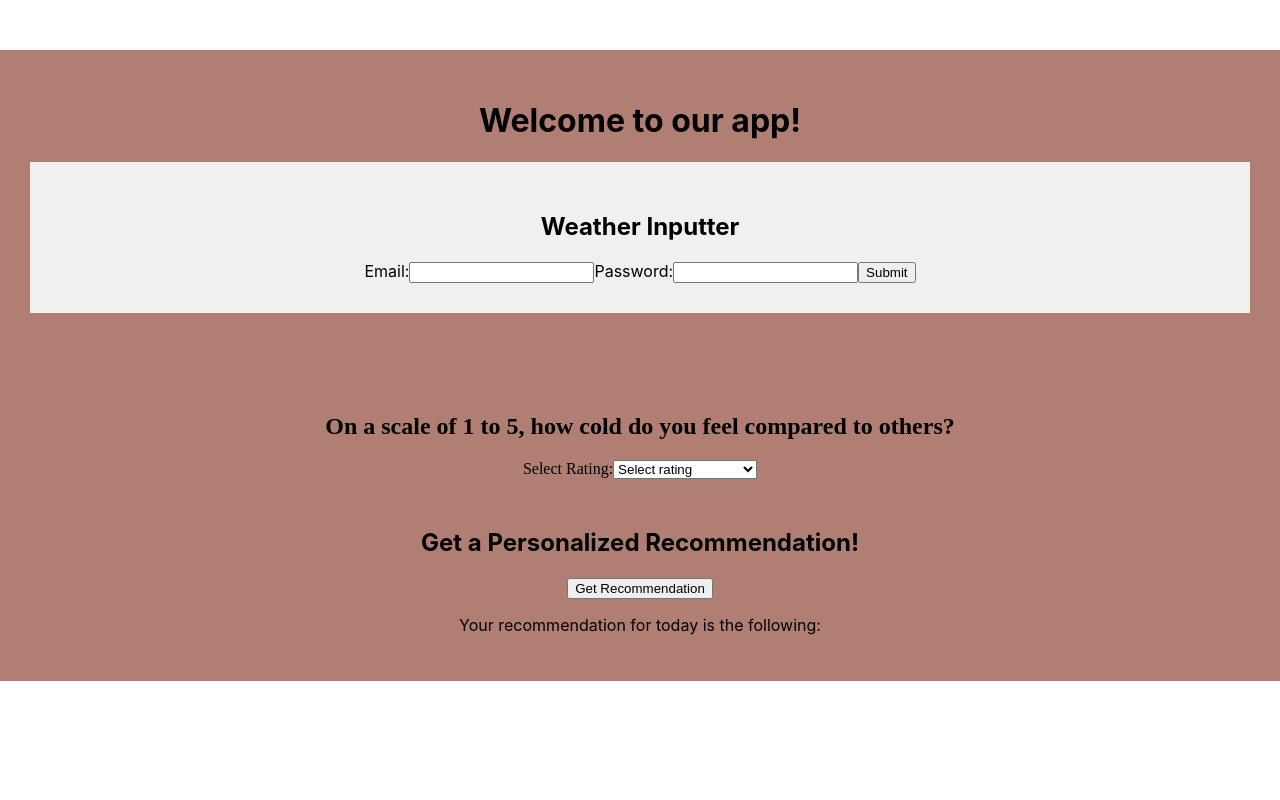
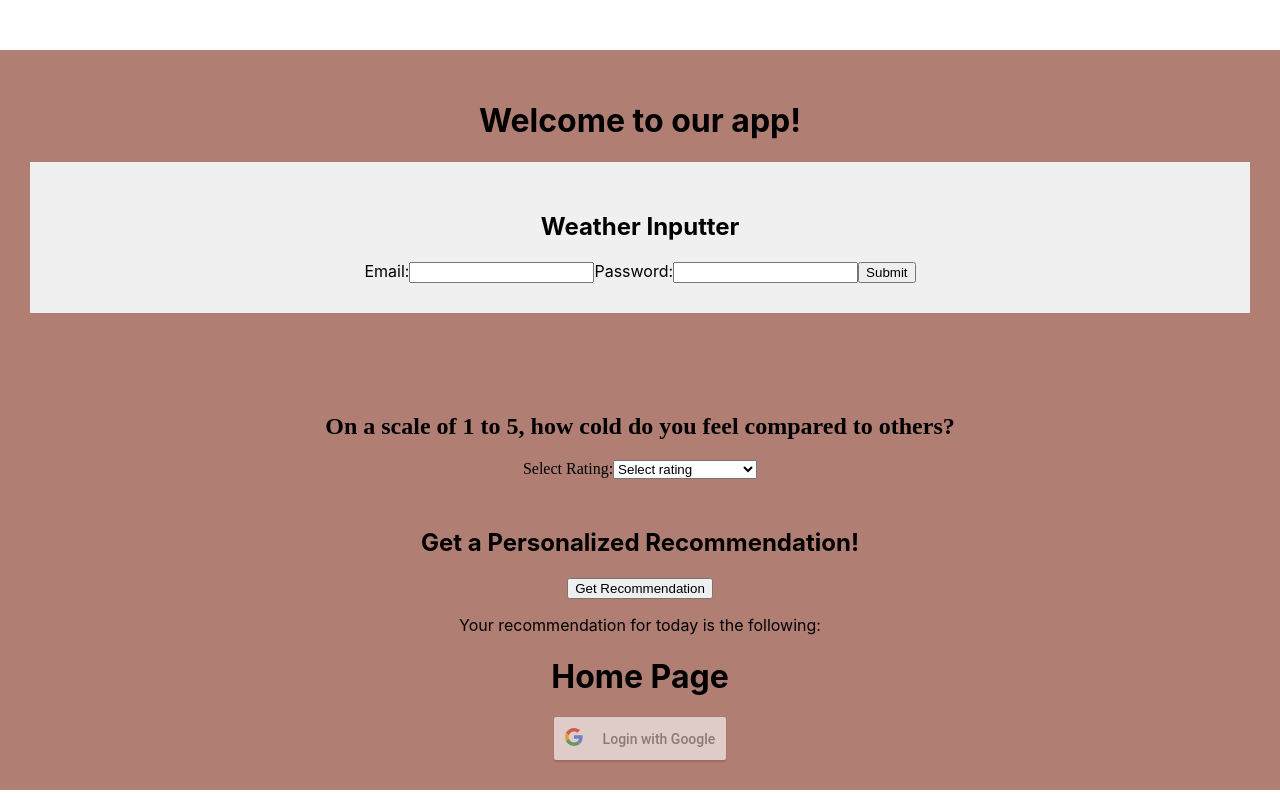
Before and after one commit to cs0320-f23/term-project-fyousaf-deskilso-sndichu, a React (Vite) app in the folder front/: page / in a window 1280 px wide. Built offline with nearby package versions, Linux system fonts and the light colour scheme.

Commit message:
pair programming, no need to review; feat react-routing, google auth setup, updated imports, transition

```diff
--- a/front/package.json
+++ b/front/package.json
@@ -20,12 +20,15 @@
     }
   },
   "dependencies": {
+    "@types/react-router-dom": "^5.3.3",
     "formik": "^2.4.5",
     "mapbox-gl": "^2.15.0",
     "playwright": "^1.40.1",
     "react": "^18.2.0",
     "react-dom": "^18.2.0",
-    "react-map-gl": "^7.1.6"
+    "react-google-login": "^5.2.2",
+    "react-map-gl": "^7.1.6",
+    "react-router-dom": "^6.20.1"
   },
   "devDependencies": {
     "@playwright/test": "^1.39.0",
--- a/front/src/App.tsx
+++ b/front/src/App.tsx
@@ -2,23 +2,28 @@ import React, { useState } from "react";
 import Form from "./form";
 import Recommendation from "./recommendation";
 import Rating from "./Rating";
+import ReactDOM from "react-dom";
+import { GoogleLogin } from "react-google-login";
+import { BrowserRouter, Routes, Route } from "react-router-dom";
+import Home from "./Home";
 
 function App() {
+  const responseGoogle = (response) => {
+    // Handle the Google authentication response
+    console.log(response);
+  };
+
   return (
     // TODO (eventually): add CSS to make the app look nice
-    <div
-      style={{
-        textAlign: "center",
-        marginTop: "50px",
-        backgroundColor: "#b07e73",
-        padding: "30px",
-      }}
-    >
-      <h1>Welcome to our app!</h1>
-      <Form />
-      <Rating />
-      <Recommendation />
-    </div>
+
+    <BrowserRouter>
+      <div>
+        <Routes>
+          <Route path="/" element={<Home />} />
+          <Route path="/recommendation" element={<Recommendation />} />
+        </Routes>
+      </div>
+    </BrowserRouter>
   );
 }
 
--- /dev/null
+++ b/front/src/Home.tsx
@@ -0,0 +1,45 @@
+import React, { useState } from "react";
+import Form from "./form";
+import Recommendation from "./recommendation";
+import Rating from "./Rating";
+import ReactDOM from "react-dom";
+import { GoogleLogin } from "react-google-login";
+import { BrowserRouter, Routes, Route } from "react-router-dom";
+
+function App() {
+  const responseGoogle = (response) => {
+    // Handle the Google authentication response
+    console.log(response);
+  };
+
+  return (
+    // TODO (eventually): add CSS to make the app look nice
+    <div
+      style={{
+        textAlign: "center",
+        marginTop: "50px",
+        backgroundColor: "#b07e73",
+        padding: "30px",
+      }}
+    >
+      <h1>Welcome to our app!</h1>
+      <Form />
+      <Rating />
+      <Recommendation />
+
+      {
+        // TO DO: figure out google client ID for authorization with google cloud
+      }
+      <h1>Home Page</h1>
+      <GoogleLogin
+        clientId="YOUR_GOOGLE_CLIENT_ID"
+        buttonText="Login with Google"
+        onSuccess={responseGoogle}
+        onFailure={responseGoogle}
+        cookiePolicy={"single_host_origin"}
+      />
+    </div>
+  );
+}
+
+export default App;
```
Also changed, not shown: 1 other file (tests, documents, lock files or other folders).
